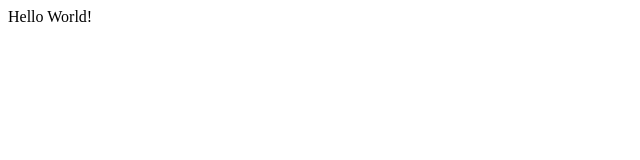
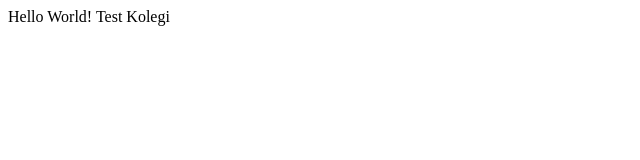
Before and after one commit to Lewiix/GitTutorial, a plain HTML site: page index.html in a window 1280 px wide. Shown: the whole page, without its empty margins (0-640 px from the left). Drawn offline with Linux system fonts and the light colour scheme.

Commit message:
zmiana_kolegi

```diff
--- a/index.html
+++ b/index.html
@@ -7,6 +7,7 @@
     </head>
     <body>
         Hello World!
+        Test Kolegi
     </body>
 
 </html>
```
